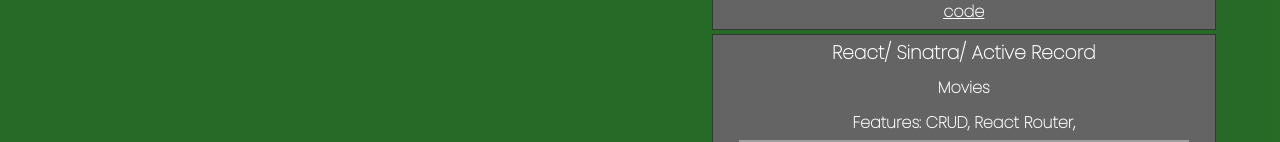
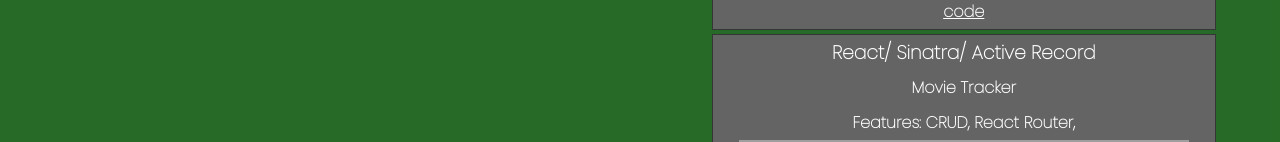
Before and after one commit to troymeeker/react-portfolio, a React (Create React App) app: page / in a window 1280 px wide. Shown: the part 658-800 px from the top of the page. Built offline with nearby package versions, Linux system fonts and the light colour scheme; grey boxes are pictures that could not be loaded.

Commit message:
added movie tracker iframe and sized

```diff
--- a/src/components/Main.js
+++ b/src/components/Main.js
@@ -56,11 +56,10 @@ function Main(){
                     <div className="project-div">
 
                         <h3>React/ Sinatra/ Active Record</h3>
-                        <h4>Movies</h4>
+                        <h4>Movie Tracker</h4>
                         <p>Features:  CRUD, React Router,  </p>
-
-                        <iframe width="450" height="260" src="https://www.youtube.com/embed/kZenk_yeF2s" title="YouTube video player" frameborder="0" allow="accelerometer; autoplay; clipboard-write; encrypted-media; gyroscope; picture-in-picture" allowfullscreen></iframe><br/>
-                        <a href="https://github.com/troymeeker/phase-3-sinatra-react-project" target='_blank' rel="noreferrer" className="link">code</a>
+                        <iframe width="450" height="260" src="https://www.youtube.com/embed/7x5zilfT0Jg" title="YouTube video player" frameborder="0" allow="accelerometer; autoplay; clipboard-write; encrypted-media; gyroscope; picture-in-picture" allowfullscreen></iframe><br/>
+                       <a href="https://github.com/troymeeker/phase-3-sinatra-react-project" target='_blank' rel="noreferrer" className="link">code</a>
 
                     </div>
                     <div className="project-div">
@@ -68,8 +67,7 @@ function Main(){
                         <h3>React/ Rails</h3>
                         <h4>Craigslist clone</h4>
                         <p>Features:  CRUD, React Router, User authentication & authorization, </p>
-
-                        <iframe width="450" height="260" src="https://www.youtube.com/embed/5vLGhEH8Zzo" title="YouTube video player" frameborder="0" allow="accelerometer; autoplay; clipboard-write; encrypted-media; gyroscope; picture-in-picture" allowfullscreen></iframe><br/>
+                        <iframe width="450" height="260" src="https://www.youtube.com/embed/4GTfhJEG_ig" title="YouTube video player" frameborder="0" allow="accelerometer; autoplay; clipboard-write; encrypted-media; gyroscope; picture-in-picture" allowfullscreen></iframe><br/>
 
                         <a href="https://github.com/troymeeker/phase-4-rails-project" target='_blank' rel="noreferrer" className="link">code</a>
 
```
